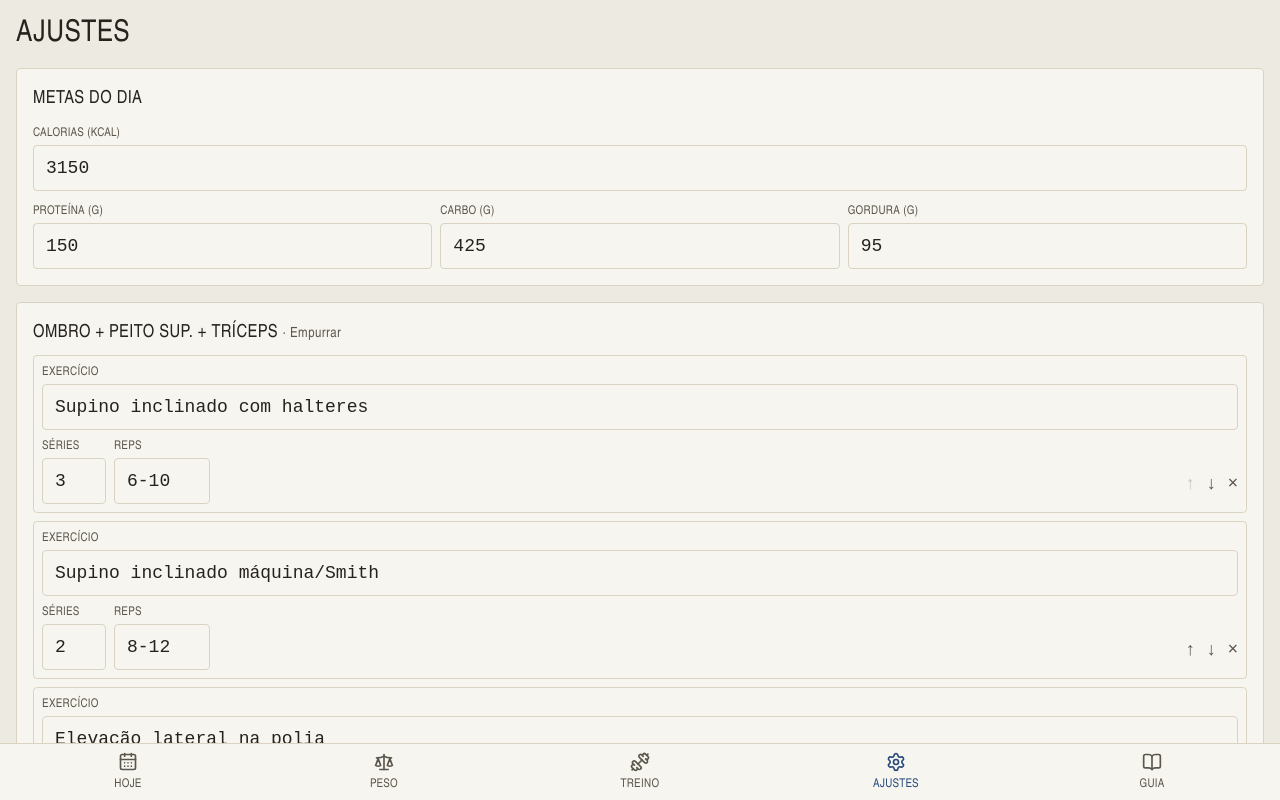
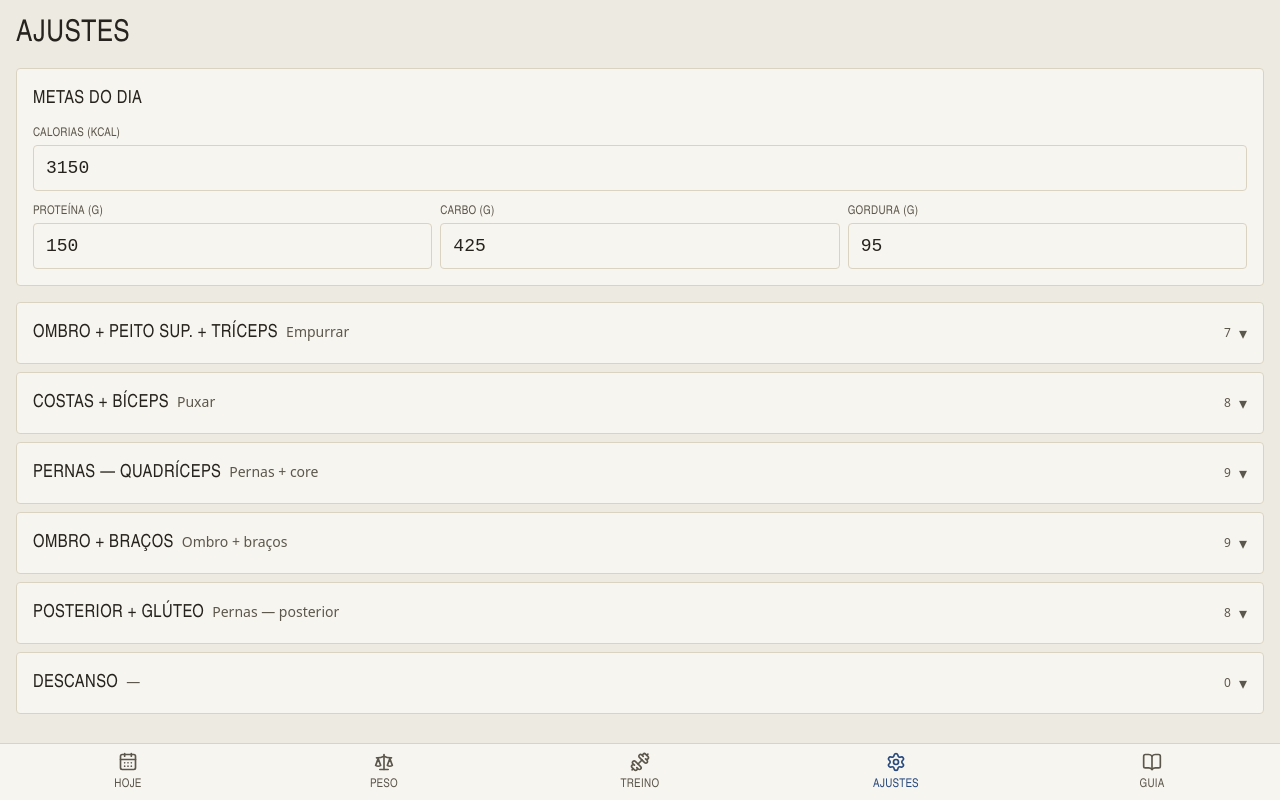
Before and after one commit to bernardocm10/Carga, a React (Vite) app: page / in a window 1280 px wide. Both pictures are taken after a click on the button "AJUSTES". Built offline with nearby package versions, Linux system fonts and the light colour scheme.

Commit message:
refactor: [settings] - make ajustes an accordion with compact exercise rows

```diff
--- a/src/modules/settings/SettingsScreen.tsx
+++ b/src/modules/settings/SettingsScreen.tsx
@@ -1,3 +1,4 @@
+import { useState } from 'react'
 import { useConfig } from '@/entities/config'
 import { MacrosSection } from './ui/MacrosSection'
 import { TrainingDayEditor } from './ui/TrainingDayEditor'
@@ -8,13 +9,24 @@ export function SettingsScreen() {
     .filter((day) => day.weekday !== 0)
     .sort((a, b) => ((a.weekday + 6) % 7) - ((b.weekday + 6) % 7))
 
+  const [openDay, setOpenDay] = useState<number | null>(null)
+
   return (
     <section className="flex flex-col gap-4 p-4">
       <h1 className="font-display text-graphite text-3xl tracking-wide uppercase">Ajustes</h1>
+
       <MacrosSection />
-      {days.map((day) => (
-        <TrainingDayEditor key={day.weekday} day={day} />
-      ))}
+
+      <div className="flex flex-col gap-2">
+        {days.map((day) => (
+          <TrainingDayEditor
+            key={day.weekday}
+            day={day}
+            open={openDay === day.weekday}
+            onToggle={() => setOpenDay((current) => (current === day.weekday ? null : day.weekday))}
+          />
+        ))}
+      </div>
     </section>
   )
 }
--- a/src/modules/settings/ui/ExerciseRow.tsx
+++ b/src/modules/settings/ui/ExerciseRow.tsx
@@ -1,8 +1,6 @@
 import type { Exercise } from '@/entities/config'
 import { cn } from '@/shared/lib/cn'
 import { useLeave } from '@/shared/lib/useLeave'
-import { NumberField } from '@/shared/ui/NumberField'
-import { TextField } from '@/shared/ui/TextField'
 
 type Props = {
   exercise: Exercise
@@ -12,6 +10,9 @@ type Props = {
   onRemove: () => void
   onMove: (direction: -1 | 1) => void
 }
+
+const NUM_FIELD =
+  'border-hairline bg-chalk text-graphite focus:border-iron w-full rounded border py-1 text-center font-mono text-sm focus:outline-none'
 
 export function ExerciseRow({
   exercise,
@@ -26,13 +27,14 @@ export function ExerciseRow({
   return (
     <div
       className={cn(
-        'border-hairline flex flex-col gap-2 rounded border p-2',
+        'grid grid-cols-[1fr_2.5rem_4rem_4.5rem] items-center gap-2 py-1.5',
         leaving ? 'cg-leave' : 'cg-enter',
       )}
     >
-      <TextField
-        label="Exercício"
+      <input
+        aria-label="Exercício"
         defaultValue={exercise.name}
+        className="text-graphite focus:border-hairline focus:bg-chalk font-body min-w-0 rounded border border-transparent bg-transparent px-1 py-1 text-sm focus:outline-none"
         onBlur={(event) => {
           const value = event.target.value.trim()
           if (value && value !== exercise.name) onPatch({ name: value })
@@ -40,11 +42,11 @@ export function ExerciseRow({
         }}
       />
 
-      <div className="flex items-end gap-2">
-        <NumberField
-          label="Séries"
+      <input
+        aria-label="Séries"
+        inputMode="numeric"
         defaultValue={exercise.sets}
-          className="w-16 shrink-0"
+        className={NUM_FIELD}
         onBlur={(event) => {
           const value = Math.round(Number(event.target.value))
           if (Number.isFinite(value) && value > 0) {
@@ -52,10 +54,11 @@ export function ExerciseRow({
           } else event.target.value = String(exercise.sets)
         }}
       />
-        <TextField
-          label="Reps"
+
+      <input
+        aria-label="Reps"
         defaultValue={exercise.reps}
-          className="w-24 shrink-0"
+        className={NUM_FIELD}
         onBlur={(event) => {
           const value = event.target.value.trim()
           if (value && value !== exercise.reps) onPatch({ reps: value })
@@ -63,13 +66,13 @@ export function ExerciseRow({
         }}
       />
 
-        <div className="text-graphite-soft ml-auto flex items-center gap-3 pb-2 text-lg">
+      <div className="text-graphite-soft flex items-center justify-end gap-0.5">
         <button
           type="button"
           aria-label="Subir exercício"
           disabled={!canMoveUp}
           onClick={() => onMove(-1)}
-            className="hover:text-graphite transition-transform active:scale-90 disabled:opacity-30"
+          className="hover:text-graphite p-1 transition-transform active:scale-90 disabled:opacity-25"
         >
           ↑
         </button>
@@ -78,7 +81,7 @@ export function ExerciseRow({
           aria-label="Descer exercício"
           disabled={!canMoveDown}
           onClick={() => onMove(1)}
-            className="hover:text-graphite transition-transform active:scale-90 disabled:opacity-30"
+          className="hover:text-graphite p-1 transition-transform active:scale-90 disabled:opacity-25"
         >
           ↓
         </button>
@@ -86,12 +89,11 @@ export function ExerciseRow({
           type="button"
           aria-label="Remover exercício"
           onClick={leave}
-            className="hover:text-rust transition-colors active:scale-90"
+          className="hover:text-rust p-1 transition-colors active:scale-90"
         >
           ×
         </button>
       </div>
     </div>
-    </div>
   )
 }
--- a/src/modules/settings/ui/TrainingDayEditor.tsx
+++ b/src/modules/settings/ui/TrainingDayEditor.tsx
@@ -1,26 +1,60 @@
 import type { Config, TrainingDay } from '@/entities/config'
 import { useConfig, useConfigStore } from '@/entities/config'
+import { cn } from '@/shared/lib/cn'
 import { Button } from '@/shared/ui/Button'
 import { addExercise, moveExercise, removeExercise, setExercise } from '../domain/editConfig'
 import { ExerciseRow } from './ExerciseRow'
 
-type Props = { day: TrainingDay }
+type Props = {
+  day: TrainingDay
+  open: boolean
+  onToggle: () => void
+}
 
-export function TrainingDayEditor({ day }: Props) {
+export function TrainingDayEditor({ day, open, onToggle }: Props) {
   const config = useConfig()
   const updateConfig = useConfigStore((state) => state.updateConfig)
   const apply = (next: Config) => updateConfig(next)
 
   return (
-    <div className="border-hairline bg-chalk flex flex-col gap-2 rounded border p-4">
-      <h2 className="font-display text-graphite text-lg tracking-wide uppercase">
-        {day.name} <span className="text-graphite-soft text-sm normal-case">· {day.focus}</span>
-      </h2>
+    <div className="border-hairline bg-chalk overflow-hidden rounded border">
+      <button
+        type="button"
+        aria-expanded={open}
+        onClick={onToggle}
+        className="active:bg-concrete flex w-full items-center gap-2 p-4 text-left transition-colors"
+      >
+        <span className="flex-1">
+          <span className="font-display text-graphite text-lg tracking-wide uppercase">
+            {day.name}
+          </span>
+          <span className="font-body text-graphite-soft ml-2 text-sm">{day.focus}</span>
+        </span>
+        <span className="font-body text-graphite-soft shrink-0 text-xs tabular-nums">
+          {day.exercises.length}
+        </span>
+        <span
+          className={cn('text-graphite-soft shrink-0 transition-transform', open && 'rotate-180')}
+          aria-hidden
+        >
+          ▾
+        </span>
+      </button>
 
-      {day.exercises.length === 0 && (
-        <p className="text-graphite-soft font-body text-xs">Nenhum exercício ainda.</p>
+      {open && (
+        <div className="flex flex-col gap-1 px-4 pb-4">
+          {day.exercises.length === 0 ? (
+            <p className="font-body text-graphite-soft text-xs">Nenhum exercício ainda.</p>
+          ) : (
+            <div className="font-display text-graphite-soft grid grid-cols-[1fr_2.5rem_4rem_4.5rem] items-center gap-2 px-1 text-[0.65rem] tracking-wide uppercase">
+              <span>Exercício</span>
+              <span className="text-center">Sér</span>
+              <span className="text-center">Reps</span>
+              <span />
+            </div>
           )}
 
+          <div className="divide-hairline divide-y">
             {day.exercises.map((exercise, index) => (
               <ExerciseRow
                 key={`${index}:${exercise.name}`}
@@ -32,16 +66,21 @@ export function TrainingDayEditor({ day }: Props) {
                 onMove={(direction) => apply(moveExercise(config, day.weekday, index, direction))}
               />
             ))}
+          </div>
 
           <Button
             variant="ghost"
             onClick={() =>
-          apply(addExercise(config, day.weekday, { name: 'Novo exercício', sets: 3, reps: '8-12' }))
+              apply(
+                addExercise(config, day.weekday, { name: 'Novo exercício', sets: 3, reps: '8-12' }),
+              )
             }
-        className="self-start px-3 text-xs"
+            className="mt-2 self-start px-3 text-xs"
           >
             + Adicionar exercício
           </Button>
         </div>
+      )}
+    </div>
   )
 }
--- a/src/shared/ui/TextField.tsx
+++ /dev/null
@@ -1,26 +0,0 @@
-import type { InputHTMLAttributes } from 'react'
-import { cn } from '@/shared/lib/cn'
-
-type Props = Omit<InputHTMLAttributes<HTMLInputElement>, 'type'> & {
-  label: string
-}
-
-export function TextField({ label, id, className, ...rest }: Props) {
-  const inputId = id ?? `tf-${label.toLowerCase().replace(/[^a-z0-9]+/g, '-')}`
-  return (
-    <label htmlFor={inputId} className={cn('flex flex-col gap-1', className)}>
-      <span className="font-display text-graphite-soft text-xs tracking-wide uppercase">
-        {label}
-      </span>
-      <input
-        id={inputId}
-        type="text"
-        className={cn(
-          'border-hairline bg-chalk text-graphite w-full rounded border px-3 py-2 font-mono text-lg',
-          'focus:border-iron transition-colors focus:outline-none',
-        )}
-        {...rest}
-      />
-    </label>
-  )
-}
```
Also changed, not shown: 1 other file (tests, documents, lock files or other folders). Lines whose indentation alone changed are shown as unchanged.
